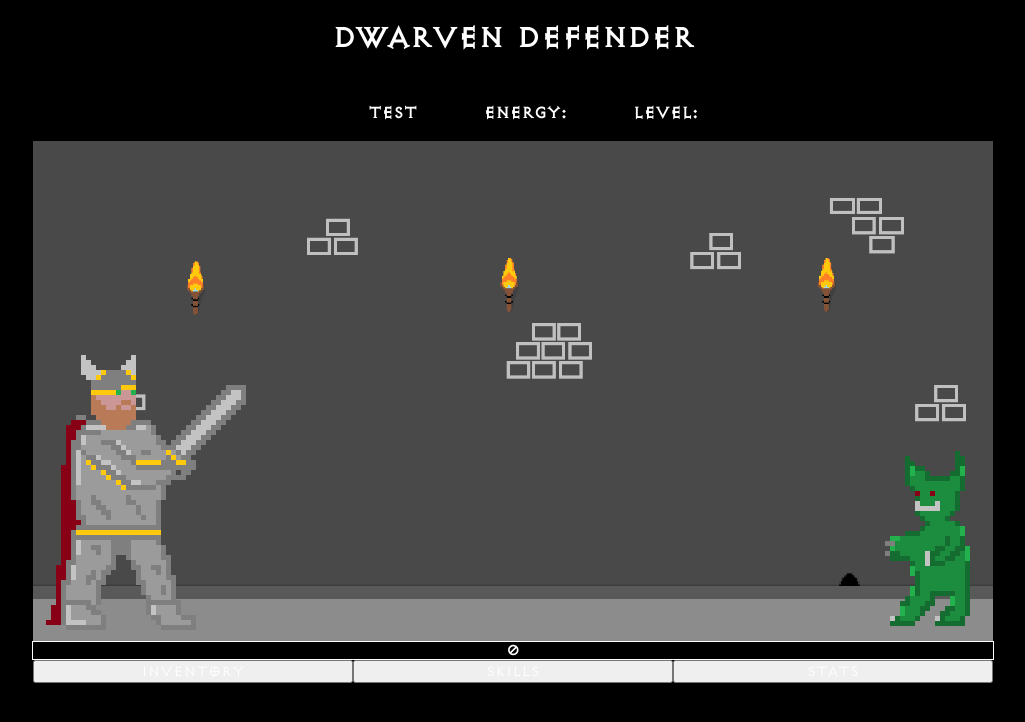
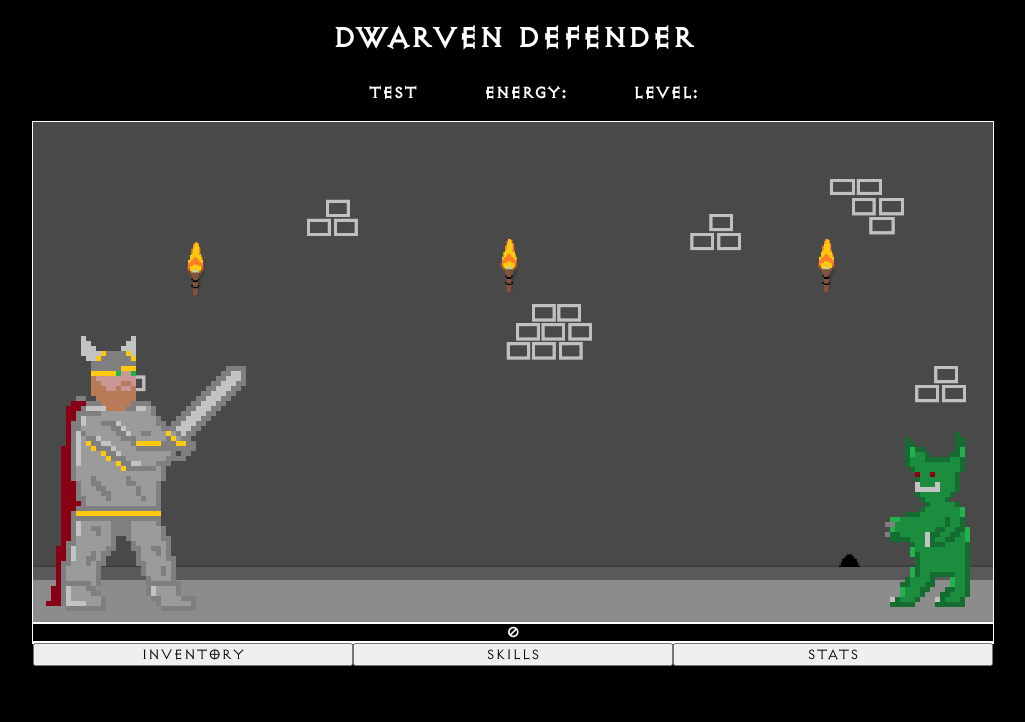
Before and after one commit to phobos101/dwarven-defender, a PHP site: page / in a window 1280 px wide. Shown: the top 722 px of the page, without its empty margins (127-1152 px from the left). Run offline with PHP 8.4, Linux system fonts and the light colour scheme; some libraries are stand-ins or nearby versions.

Commit message:
Improved height for laptop screens

```diff
--- a/css/style.css
+++ b/css/style.css
@@ -14,7 +14,7 @@ body {
 	color: white;
 	font-size: 32px;
 	text-align: center;
-	margin-bottom: 30px;
+	margin-bottom: 10px;
 }
 
 .game-container {
@@ -43,6 +43,7 @@ body {
 }
 
 #content {
+	border: 1px solid white;
 	background-image: url(../assets/background2.png);
 	background-size: cover;
 	height: 500px;
@@ -77,6 +78,7 @@ body {
 }
 
 #buttons {
+	border: 1px solid white;
 	max-width: 960px;
 	margin: 0 auto;
 }
@@ -85,4 +87,5 @@ body {
   min-width: 320px;
   width: 33.33%;
   float: left;
+  color: black;
 }
```
